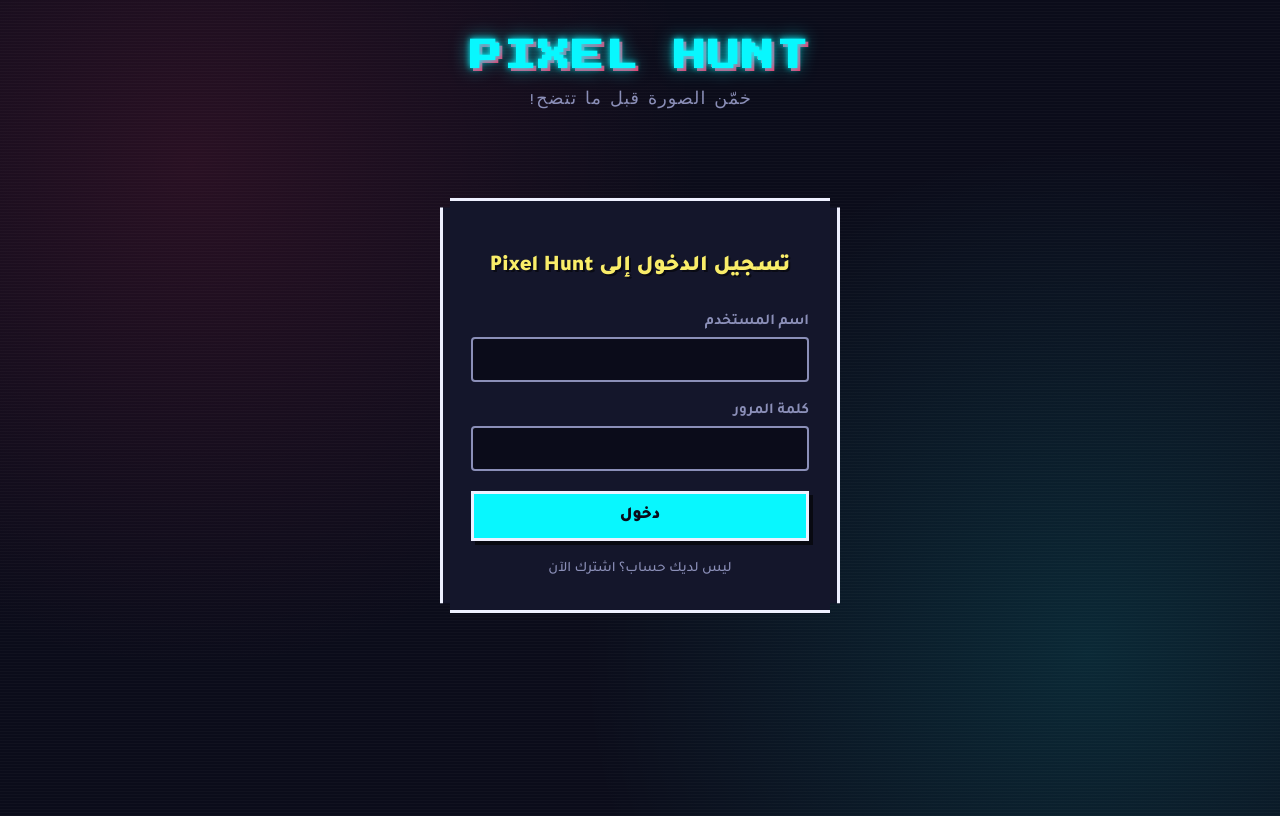
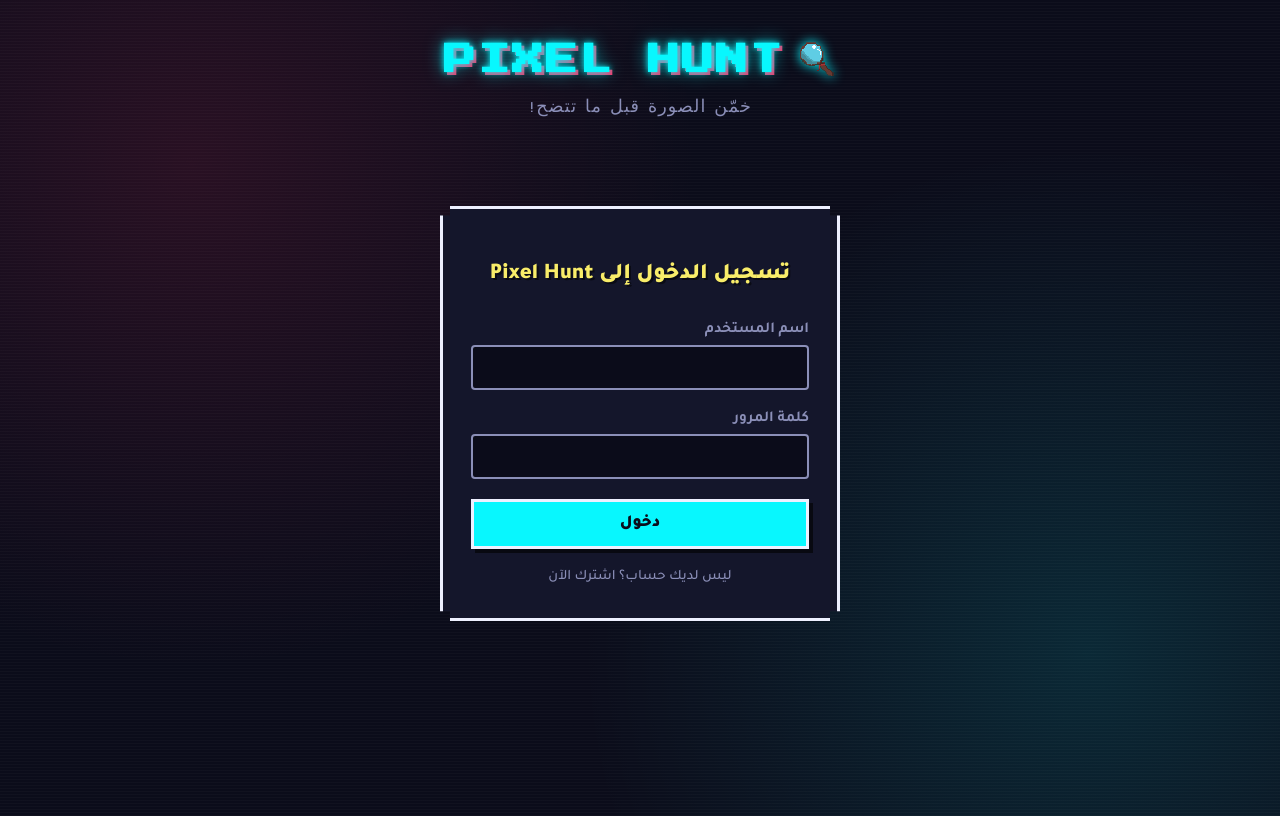
Before and after one commit to 67099/Pixelation, a website: page styles/index.html in a window 1280 px wide. Drawn offline with nearby package versions, Linux system fonts and the light colour scheme.

Commit message:
Add app icon (favicon + header logo)

```diff
--- a/styles/index.html
+++ b/styles/index.html
@@ -11,7 +11,7 @@
 <body>
 
     <header class="site-header">
-        <h1 class="logo"><img src="/images/icon.png" alt="" onerror="this.style.display='none'"> PIXEL HUNT</h1>
+        <h1 class="logo"><img src="/images/icon.png" alt=""> PIXEL HUNT</h1>
         <p class="tagline">خمّن الصورة قبل ما تتضح!</p>
     </header>
 
```
Also changed, not shown: images/icon.png (added).
